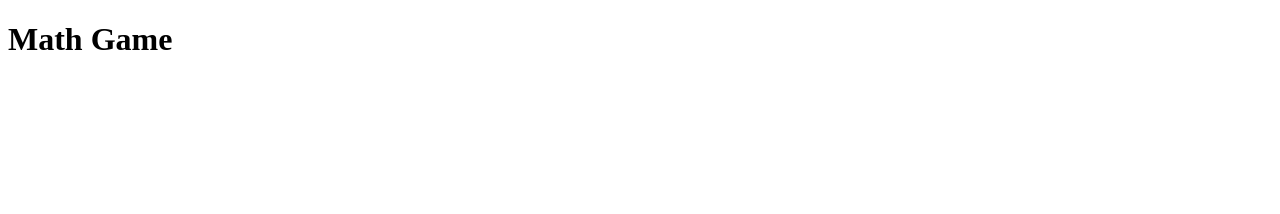
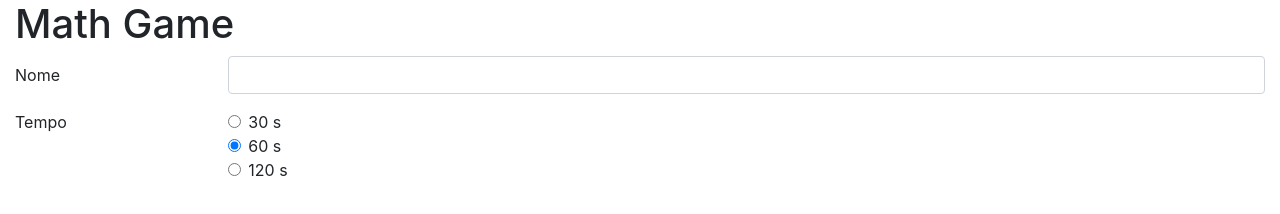
Before and after one commit to murilo-sparrow/math-game, a plain HTML site: page index.html in a window 1280 px wide. Drawn offline with nearby package versions, Linux system fonts and the light colour scheme.

Commit message:
Coloquei as primeiras opoções

```diff
--- a/index.html
+++ b/index.html
@@ -1,13 +1,53 @@
 <!DOCTYPE html>
 <html lang="pt-BR">
+
     <head>
         <meta charset="utf-8">
         <meta name="viewport" content="width=device-width, initial-scale=1, shrink-to-fit=no">
+        <link rel="stylesheet" href="https://stackpath.bootstrapcdn.com/bootstrap/4.4.1/css/bootstrap.min.css"
+            integrity="sha384-Vkoo8x4CGsO3+Hhxv8T/Q5PaXtkKtu6ug5TOeNV6gBiFeWPGFN9MuhOf23Q9Ifjh" crossorigin="anonymous">
+        <link rel="stylesheet" href="style.css">
         <title>Math Game</title>
     </head>
-    <body>
+
+    <body class="container-fluid">
         <h1>Math Game</h1>
+        <div class="configurando">
+            <div id="config">
 
+                <div class="form-group row">
+                    <label for="nome" class="col-sm-2 col-form-label">Nome</label>
+                    <div class="col-sm-10">
+                        <input type="text" class="form-control" id="nome">
+                    </div>
+                </div>
+
+                <fieldset class="form-group">
+                    <div class="row">
+                        <legend class="col-form-label col-sm-2 pt-0">Tempo</legend>
+                        <div class="col-sm-10">
+                            <div class="form-check">
+                                <input class="form-check-input" type="radio" name="tempo" id="tempo30" value="30">
+                                <label class="form-check-label" for="gridRadios1">30 s</label>
+                            </div>
+                            <div class="form-check">
+                                <input class="form-check-input" type="radio" name="tempo" id="tempo60" value="60"
+                                    checked>
+                                <label class="form-check-label" for="gridRadios2">60 s</label>
+                            </div>
+                            <div class="form-check">
+                                <input class="form-check-input" type="radio" name="tempo" id="tempo120" value="120">
+                                <label class="form-check-label" for="gridRadios3">120 s</label>
+                            </div>
+                        </div>
+                    </div>
+                </fieldset>
+            </div>
+            <div id="game">
+
+            </div>
+        </div>
         <script src="script.js"></script>
     </body>
+
 </html>
--- /dev/null
+++ b/style.css
@@ -0,0 +1,3 @@
+.configurando #game, .jogando #config {
+    display: none;
+}
```
